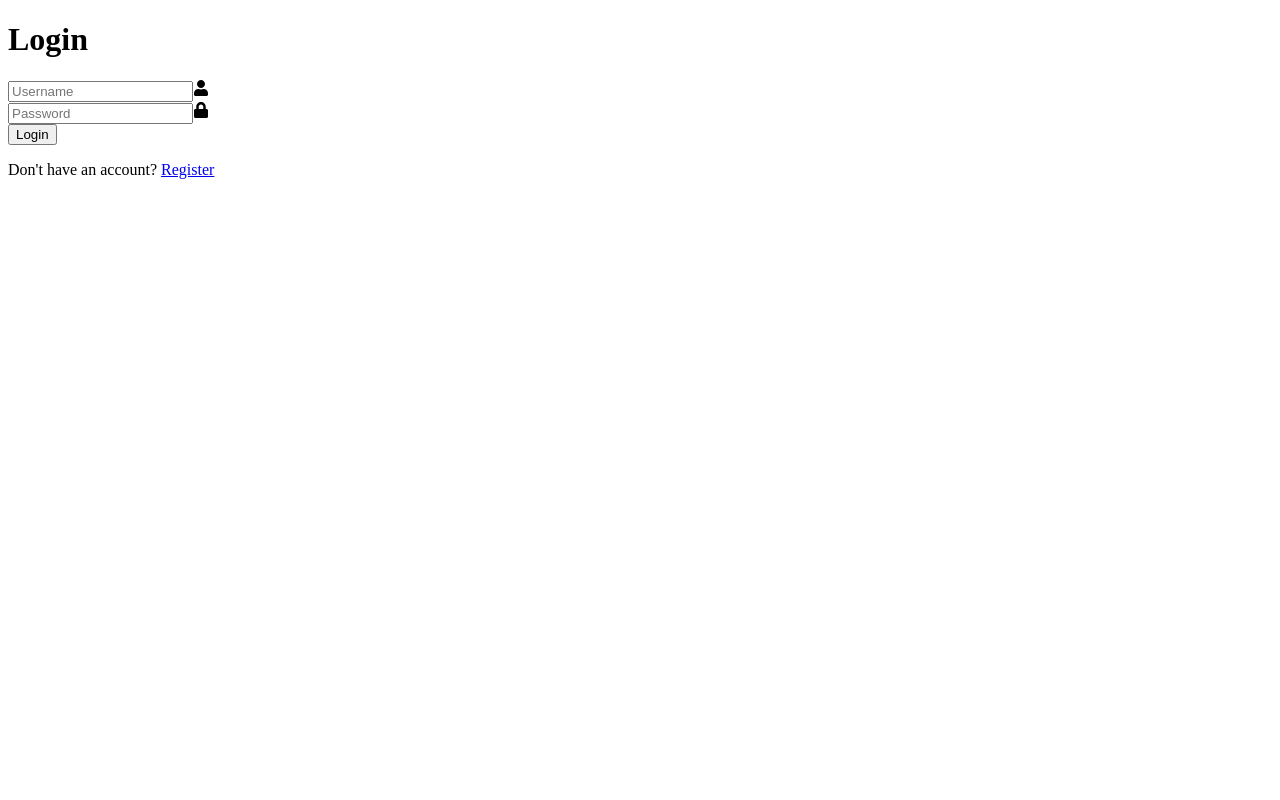
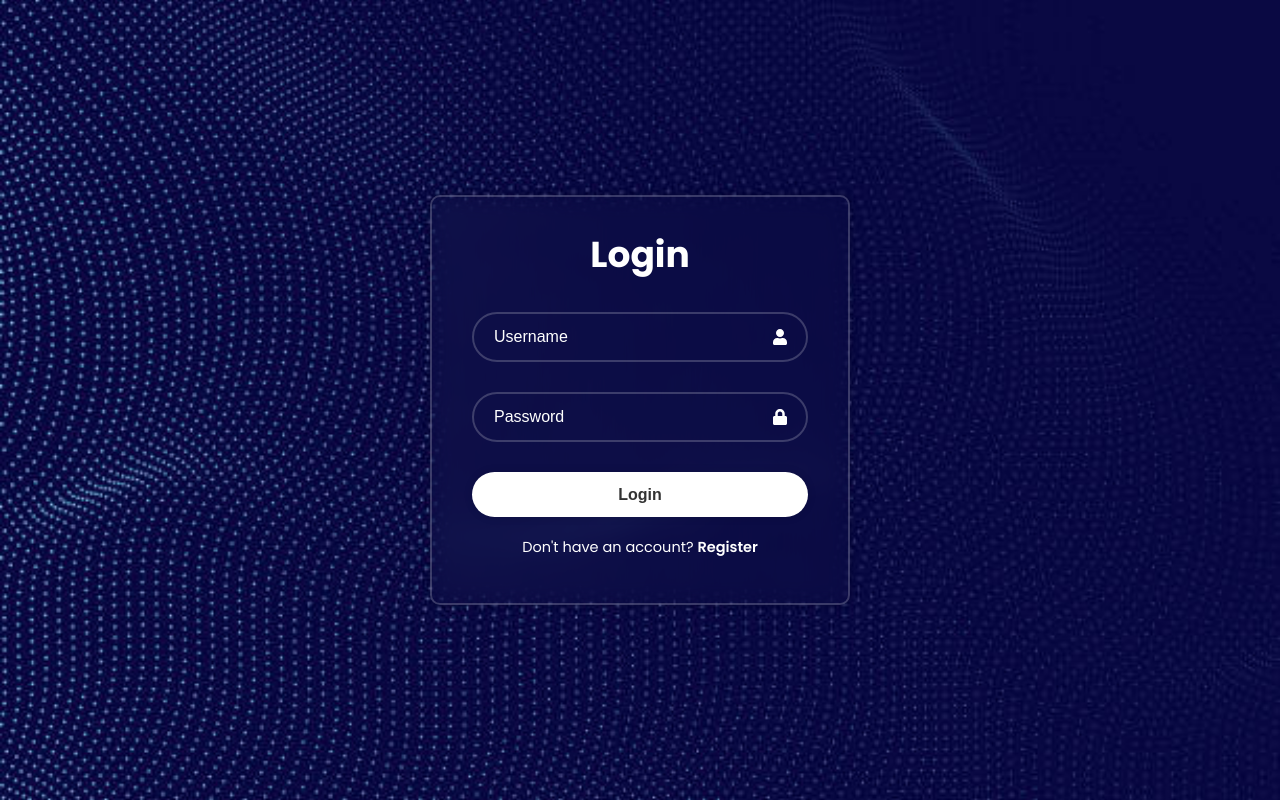
Before and after one commit to Sathira-Wijeratne/SPSH-Ecommerce-Application, a React (Create React App) app in the folder WebApplication/frontend/: page / in a window 1280 px wide. Built offline with nearby package versions, Linux system fonts and the light colour scheme.

Commit message:
login UI design completed

```diff
--- a/WebApplication/frontend/src/App.js
+++ b/WebApplication/frontend/src/App.js
@@ -1,4 +1,6 @@
 import "./App.css";
+import './index.css';
+
 import Login from './Components/LoginForm/Login'
 
 function App() {
--- a/WebApplication/frontend/src/Components/LoginForm/Login.css
+++ b/WebApplication/frontend/src/Components/LoginForm/Login.css
@@ -0,0 +1,79 @@
+.Wrapper{
+    width: 420px;
+    background: transparent;
+    border: 2px solid rgba(255,255,255,.2);
+    box-shadow: 0 0 10px rgba(0, 0, 0, .2);
+    backdrop-filter: blur(10px);
+    color: #fff;
+    border-radius: 10px;
+    padding: 30px 40px;
+}
+
+
+.Wrapper h1{
+    font-size: 36px;
+    text-align: center;
+}
+
+.Wrapper .input-box{
+    position:relative;
+    width: 100%;
+    height:50px;
+    margin: 30px 0;
+}
+
+.input-box input{
+    width: 100%;
+    height: 100%;
+    background: transparent;
+    border: none;
+    outline: none;
+    border: 2px solid rgba(255,255,255,.2);
+    border-radius: 40px;
+    font-size: 16px;
+    color: #fff;
+    padding: 20px 45px 20px 20px;
+
+}
+
+.input-box input::placeholder{
+    color: #fff;
+}
+
+.input-box .icon{
+    position: absolute;
+    right: 20px;
+    top: 50%;
+    transform: translateY(-50%);
+    font-size: 16px;
+}
+
+.Wrapper button{
+    width: 100%;
+    height: 45px;
+    background: #fff;
+    border: none;
+    outline: none;
+    border-radius: 40px;
+    box-shadow: 0 0 10px rgba(0, 0, 0, .1);
+    cursor: pointer;
+    font-size: 16px;
+    color: #333;
+    font-weight: 700;
+}
+
+.Wrapper .register-Link{
+    font-size: 14.5px ;
+    text-align: center;
+    margin: 20px 0 15px;
+}
+
+.register-Link p a {
+    color: #fff;
+    text-decoration: none;
+    font-weight: 600;
+}
+
+.register-Link p a:hover{
+    text-decoration: underline;
+}
--- a/WebApplication/frontend/src/index.css
+++ b/WebApplication/frontend/src/index.css
@@ -1,10 +1,23 @@
 @import url('https://fonts.googleapis.com/css2?family=Poppins:ital,wght@0,100;0,200;0,300;0,400;0,500;0,600;0,700;0,800;0,900;1,100;1,200;1,300;1,400;1,500;1,600;1,700;1,800;1,900&display=swap');
 
+ *{
+  margin: 0;
+  padding:0;
+  box-sizing:border-box;
+ }
+
 body {
-  margin: 0;
+
   font-family: "Poppins", sans-serif;
   -webkit-font-smoothing: antialiased;
   -moz-osx-font-smoothing: grayscale;
+  display: flex;
+  justify-content: center;
+  align-items: center;
+  min-height: 100vh;
+  background: url('./Components/Assets/loginimage.jpg')no-repeat;
+  background-size: cover;
+  background-position: center;
 }
 
 code {
```
Also changed, not shown: WebApplication/frontend/src/Components/Assets/loginimage.jpg (added).
